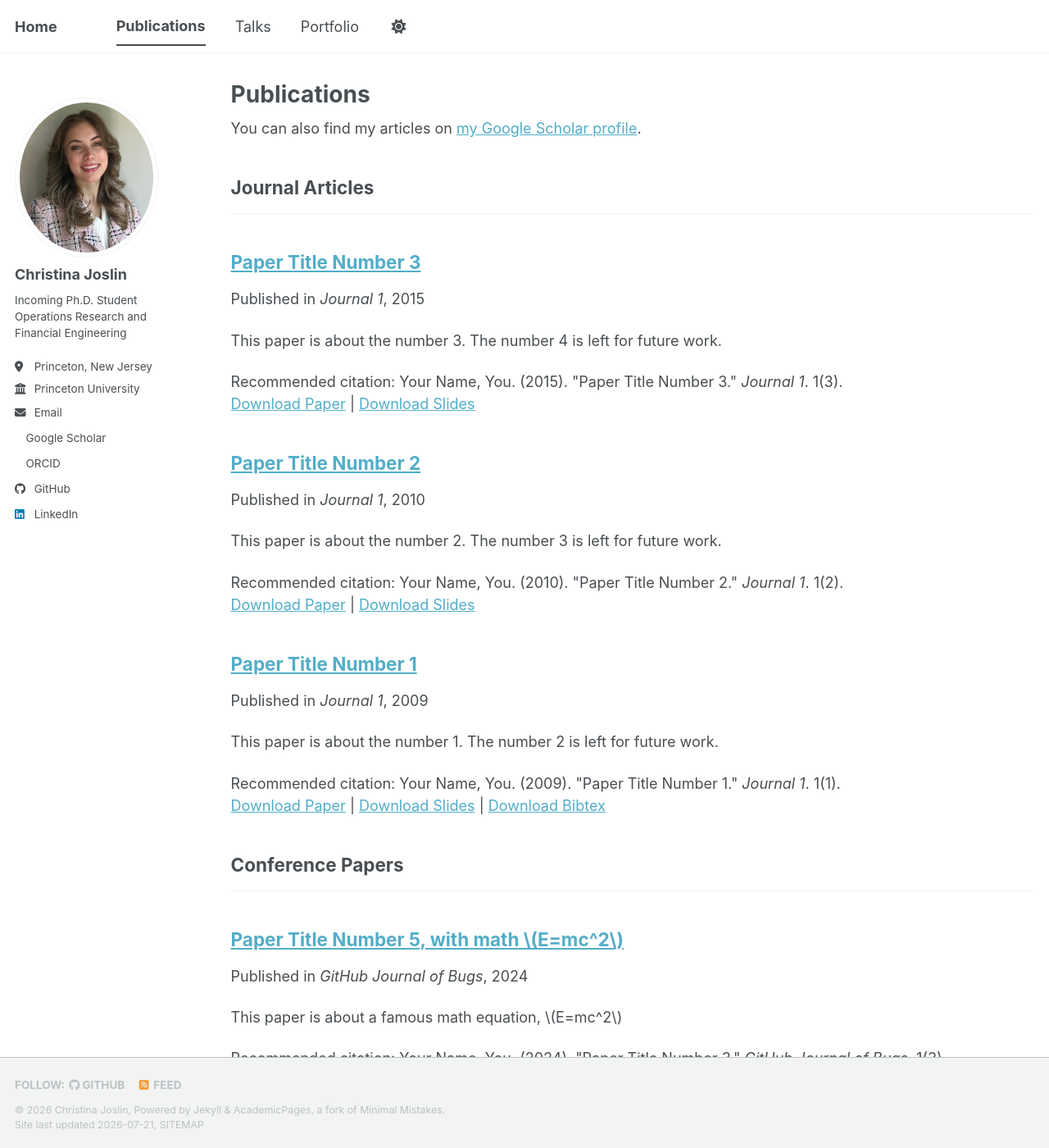
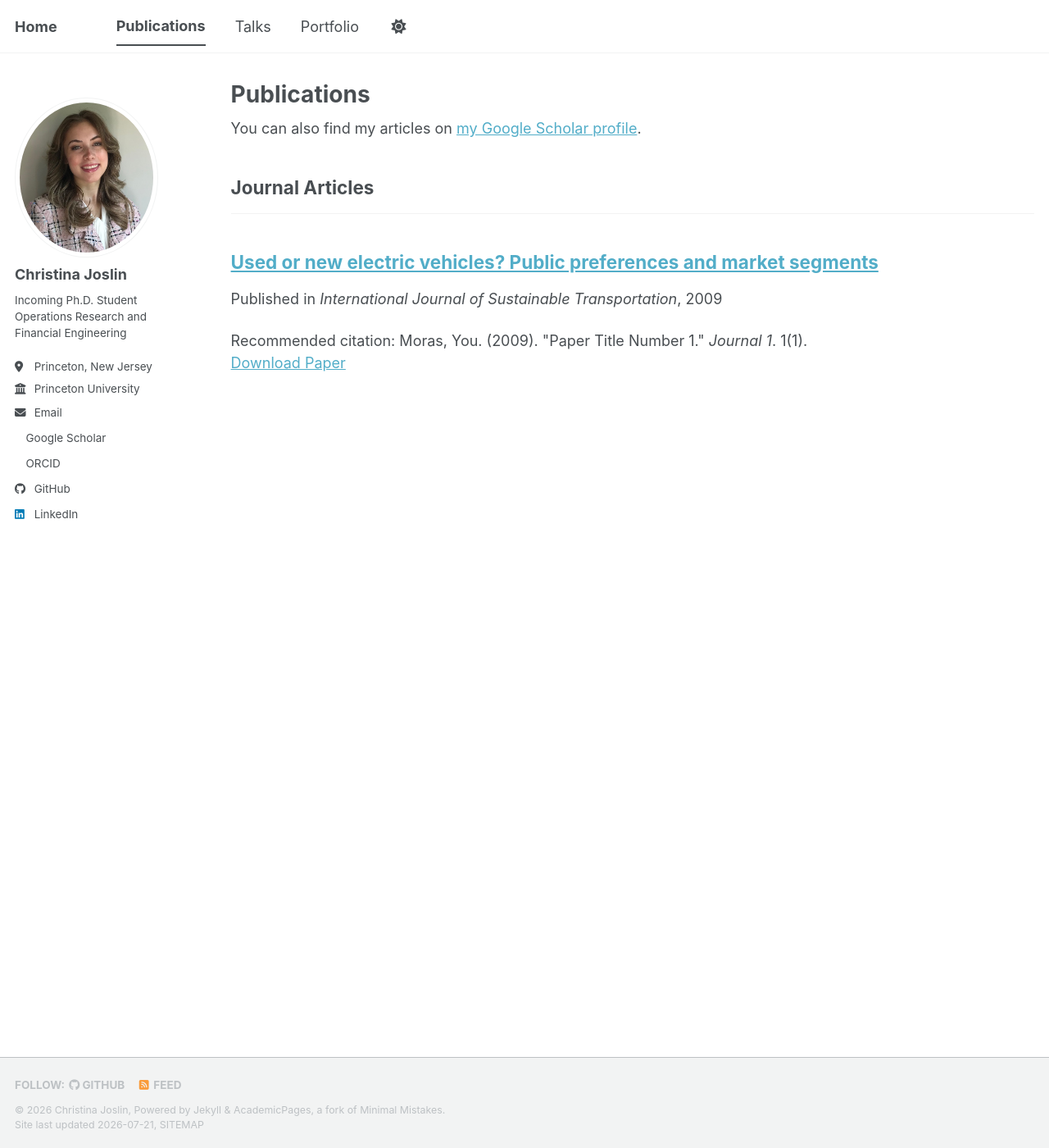
Before and after one commit to christinajoslin/christinajoslin.github.io, a Jekyll site: the page built from _pages/publications.html, in a window 1280 px wide and 1400 px high. Shown: the whole window at 82% size. Built offline with Jekyll 4.4.1, drawn with Linux system fonts in a browser that asks for light colours; a style sheet for code colours, icons or effects is not loaded; some of the changed text lies outside the part shown.

Commit message:
Add publications

```diff
--- a/_publications/2009-10-01-paper-title-number-1.md
+++ /dev/null
@@ -1,14 +0,0 @@
----
-title: "Paper Title Number 1"
-collection: publications
-category: manuscripts
-permalink: /publication/2009-10-01-paper-title-number-1
-excerpt: 'This paper is about the number 1. The number 2 is left for future work.'
-date: 2009-10-01
-venue: 'Journal 1'
-slidesurl: 'https://academicpages.github.io/files/slides1.pdf'
-paperurl: 'https://academicpages.github.io/files/paper1.pdf'
-bibtexurl: 'https://academicpages.github.io/files/bibtex1.bib'
-citation: 'Your Name, You. (2009). &quot;Paper Title Number 1.&quot; <i>Journal 1</i>. 1(1).'
----
-The contents above will be part of a list of publications, if the user clicks the link for the publication than the contents of section will be rendered as a full page, allowing you to provide more information about the paper for the reader. When publications are displayed as a single page, the contents of the above "citation" field will automatically be included below this section in a smaller font.
--- a/_publications/2010-10-01-paper-title-number-2.md
+++ /dev/null
@@ -1,14 +0,0 @@
----
-title: "Paper Title Number 2"
-collection: publications
-category: manuscripts
-permalink: /publication/2010-10-01-paper-title-number-2
-excerpt: 'This paper is about the number 2. The number 3 is left for future work.'
-date: 2010-10-01
-venue: 'Journal 1'
-slidesurl: 'https://academicpages.github.io/files/slides2.pdf'
-paperurl: 'https://academicpages.github.io/files/paper2.pdf'
-citation: 'Your Name, You. (2010). &quot;Paper Title Number 2.&quot; <i>Journal 1</i>. 1(2).'
----
-
-The contents above will be part of a list of publications, if the user clicks the link for the publication than the contents of section will be rendered as a full page, allowing you to provide more information about the paper for the reader. When publications are displayed as a single page, the contents of the above "citation" field will automatically be included below this section in a smaller font.
--- a/_publications/2015-10-01-paper-title-number-3.md
+++ /dev/null
@@ -1,14 +0,0 @@
----
-title: "Paper Title Number 3"
-collection: publications
-category: manuscripts
-permalink: /publication/2015-10-01-paper-title-number-3
-excerpt: 'This paper is about the number 3. The number 4 is left for future work.'
-date: 2015-10-01
-venue: 'Journal 1'
-slidesurl: 'https://academicpages.github.io/files/slides3.pdf'
-paperurl: 'https://academicpages.github.io/files/paper3.pdf'
-citation: 'Your Name, You. (2015). &quot;Paper Title Number 3.&quot; <i>Journal 1</i>. 1(3).'
----
-
-The contents above will be part of a list of publications, if the user clicks the link for the publication than the contents of section will be rendered as a full page, allowing you to provide more information about the paper for the reader. When publications are displayed as a single page, the contents of the above "citation" field will automatically be included below this section in a smaller font.
--- a/_publications/2025-06-08-paper-title-number-5.md
+++ /dev/null
@@ -1,13 +0,0 @@
----
-title: "Paper Title Number 5, with math $$E=mc^2$$"
-collection: publications
-category: conferences
-permalink: /publication/2024-02-17-paper-title-number-4
-excerpt: 'This paper is about a famous math equation, $$E=mc^2$$'
-date: 2024-02-17
-venue: 'GitHub Journal of Bugs'
-paperurl: 'https://academicpages.github.io/files/paper3.pdf'
-citation: 'Your Name, You. (2024). &quot;Paper Title Number 3.&quot; <i>GitHub Journal of Bugs</i>. 1(3).'
----
-
-Using [MathJax](https://www.mathjax.org/) in the description is supported - $$E=mc^2$$ - however, the use must be mindful that the default delimiters are `$$...$$` and `\\[...\\]` which differs from the `$...$` that is typically expected.
--- /dev/null
+++ b/_publications/2025-10-25-used-new-evs.md
@@ -0,0 +1,13 @@
+---
+title: "Used or new electric vehicles? Public preferences and market segments"
+collection: publications
+category: manuscripts
+permalink: /publication/2025-10-25-used-new-evs
+# excerpt: 'This paper is about the number 1. The number 2 is left for future work.'
+date: 2009-10-25
+venue: 'International Journal of Sustainable Transportation'
+# slidesurl: 'https://academicpages.github.io/files/slides1.pdf'
+paperurl: 'https://doi.org/10.1080/15568318.2025.2572827'
+# bibtexurl: 'https://academicpages.github.io/files/bibtex1.bib'
+citation: 'Moras, You. (2009). &quot;Paper Title Number 1.&quot; <i>Journal 1</i>. 1(1).'
+---
```
Also changed, not shown: _pages/about.md (+1 -1 lines), _publications/2024-02-17-paper-title-number-4.md (deleted, +0 -13 lines), _publications/2025-11-15-gen-faq.md (added, +11 -0 lines), images/profile.png (deleted).
